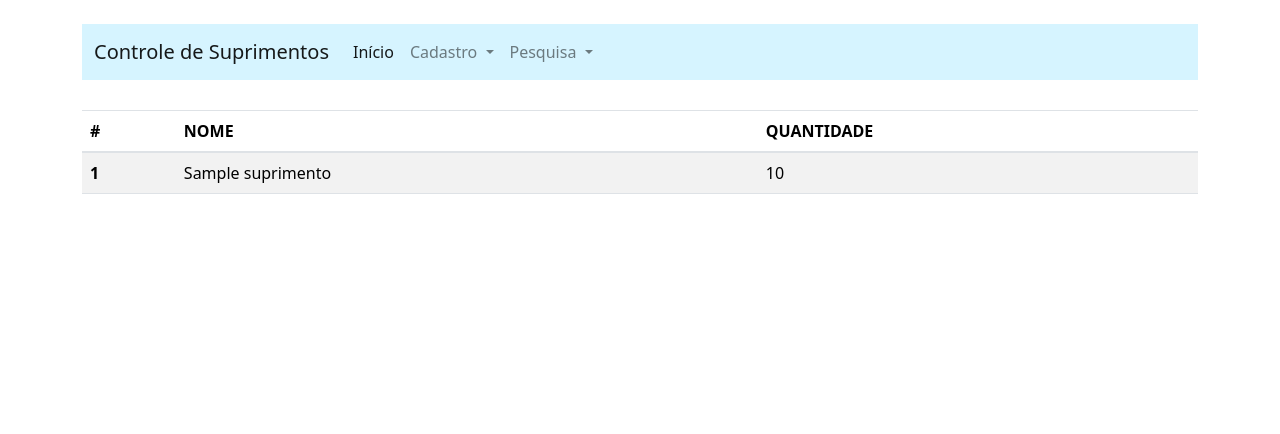
After one commit to gleisonmedeiros/controlesuprimentos, a Django app: page /controlesupri/pesquisa_suprimento/ in a window 1280 px wide. The commit adds this page. Shown: the top 434 px of the page. Run offline with Django 5.2, Linux system fonts and the light colour scheme; tables that the repository leaves empty hold one stand-in row (values such as "Sample post"); some libraries are stand-ins or nearby versions.

Commit message:
Implementando edição do Suprimento

```diff
--- a/controlesuprimentos/cltsupri/models.py
+++ b/controlesuprimentos/cltsupri/models.py
@@ -20,7 +20,7 @@ class Unidade(models.Model):
         return self.nome
 
 class Suprimento(models.Model):
-    nome = models.CharField(max_length=100, unique=True)
+    nome = models.CharField(max_length=100)
     quantidade = models.PositiveIntegerField()
 
     def __str__(self):
--- a/controlesuprimentos/cltsupri/templates/index.html
+++ b/controlesuprimentos/cltsupri/templates/index.html
@@ -31,8 +31,9 @@
             Pesquisa
           </a>
           <ul class="dropdown-menu" aria-labelledby="navbarDropdown">
-              <li><a class="dropdown-item" href="{% url 'pesquisa' %}">Geral</a></li>
+            <li><a class="dropdown-item" href="{% url 'pesquisa' %}">Geral</a></li>
             <li><a class="dropdown-item" href="{% url 'total_unidade' %}">Total por unidade</a></li>
+            <li><a class="dropdown-item" href="{% url 'pesquisa_suprimento' %}">Suprimento</a></li>
           </ul>
         </li>
       </ul>
--- /dev/null
+++ b/controlesuprimentos/cltsupri/templates/pesquisa_suprimentos.html
@@ -0,0 +1,39 @@
+{% extends 'index.html' %}
+
+{% block content %}
+
+<table class="table table-striped table-hover">
+  <thead>
+    <tr>
+      <th scope="col">#</th>
+      <th scope="col">NOME</th>
+      <th scope="col">QUANTIDADE</th>
+    </tr>
+  </thead>
+  <tbody>
+    <form id="suprimento-form" method="post" action=".">
+      {% csrf_token %}
+      {% for suprimento in form %}
+        <tr>
+          <th scope="row">{{ forloop.counter }}</th>
+          <td onclick="submitForm({{ suprimento.id }})" >
+            {{ suprimento.nome }}
+          </td>
+          <td>{{ suprimento.quantidade }}</td>
+        </tr>
+      {% endfor %}
+      <input type="hidden" name="suprimento_id" id="suprimento-id">
+    </form>
+  </tbody>
+</table>
+
+<script>
+  function submitForm(suprimentoId) {
+    // Define o ID do suprimento no campo oculto
+    document.getElementById('suprimento-id').value = suprimentoId;
+    // Envia o formulário automaticamente
+    document.getElementById('suprimento-form').submit();
+  }
+</script>
+
+{% endblock %}
--- a/controlesuprimentos/cltsupri/templates/total_unidade.html
+++ b/controlesuprimentos/cltsupri/templates/total_unidade.html
@@ -47,7 +47,7 @@
     <tr>
       <th scope="col">#</th>
       <th scope="col">UNIDADE</th>
-      <th scope="col">QTD ENTEGUE</th>
+      <th scope="col">QTD ENTREGUE</th>
     </tr>
   </thead>
   <tbody>
--- a/controlesuprimentos/cltsupri/urls.py
+++ b/controlesuprimentos/cltsupri/urls.py
@@ -11,5 +11,6 @@ urlpatterns = [
     path('processar-selecao/', views.processar_selecao, name='processar_selecao'),
     path('pesquisa/', views.pesquisa, name='pesquisa'),
     path('total_unidade/', views.total_unidade, name='total_unidade'),
+    path('pesquisa_suprimento/', views.pesquisa_suprimento, name='pesquisa_suprimento'),
 
 ]
--- a/controlesuprimentos/cltsupri/views.py
+++ b/controlesuprimentos/cltsupri/views.py
@@ -1,4 +1,4 @@
-from django.shortcuts import render, redirect
+from django.shortcuts import render, redirect, get_object_or_404
 from .forms import UnidadeForm, SuprimentoForm, ProjetoForm, EntregaSuprimentoForm
 from .models import Projeto, Unidade, Suprimento, EntregaSuprimento
 def iterando_erro(form):
@@ -119,12 +119,16 @@ def criar_unidade(request):
     return render(request, 'cadastro_unidade.html', {'form': form})
 
 def criar_suprimento(request):
+    global editar, suprimento_id
     if request.method == 'POST':
         form = SuprimentoForm(request.POST)
         if form.is_valid():
             print("funcionou")
             #if 'save_unidade' in request.POST:
             #    print("clicou")
+            if (editar == True) and (suprimento_id != None):
+                suprimento = get_object_or_404(Suprimento, id=suprimento_id)
+                form = SuprimentoForm(request.POST, instance=suprimento)
             form.save()  # Salva a nova unidade
             form = SuprimentoForm()
             erro = ['0']
@@ -134,7 +138,18 @@ def criar_suprimento(request):
             print(erro)
             return render(request, 'cadastro_suprimento.html', {'form': form,'errors': erro})
     else:
-        form = SuprimentoForm()
+        suprimento_id = request.session.get('suprimento_id', None)
+        editar = False
+        if suprimento_id != None:
+            suprimento = get_object_or_404(Suprimento, id=suprimento_id)
+            form = SuprimentoForm(instance=suprimento)
+            editar = True
+        else:
+            editar = False
+            form = SuprimentoForm()
+        print(editar)
+        print(suprimento_id)
+        request.session.pop('suprimento_id', None)
 
     return render(request, 'cadastro_suprimento.html', {'form': form})
 
@@ -204,6 +219,8 @@ def entrega_suprimento(request):
 
 
 def processar_selecao(request):
+    pass
+'''
     if request.method == 'POST':
         data = json.loads(request.body)
         selected_value = data.get('selected')
@@ -212,3 +229,18 @@ def processar_selecao(request):
         # Aqui você pode realizar alguma ação com o valor selecionado
         # Exemplo de resposta
         return JsonResponse({'result': selected_value})
+'''
+
+def pesquisa_suprimento(request):
+    form = Suprimento.objects.all()
+    if request.method == 'POST':
+        suprimento_id = request.POST.get("suprimento_id")
+        if suprimento_id:
+            suprimento = Suprimento.objects.get(id=suprimento_id)
+            mensagem = f"Você selecionou o suprimento: {suprimento.nome}"
+            request.session['suprimento_id'] = suprimento_id
+            print(mensagem)
+            #return render(request, 'pesquisa_suprimentos.html', {'form': form})
+            return redirect('criar_suprimento')
+    else:
+        return render(request, 'pesquisa_suprimentos.html',{'form':form})
```
